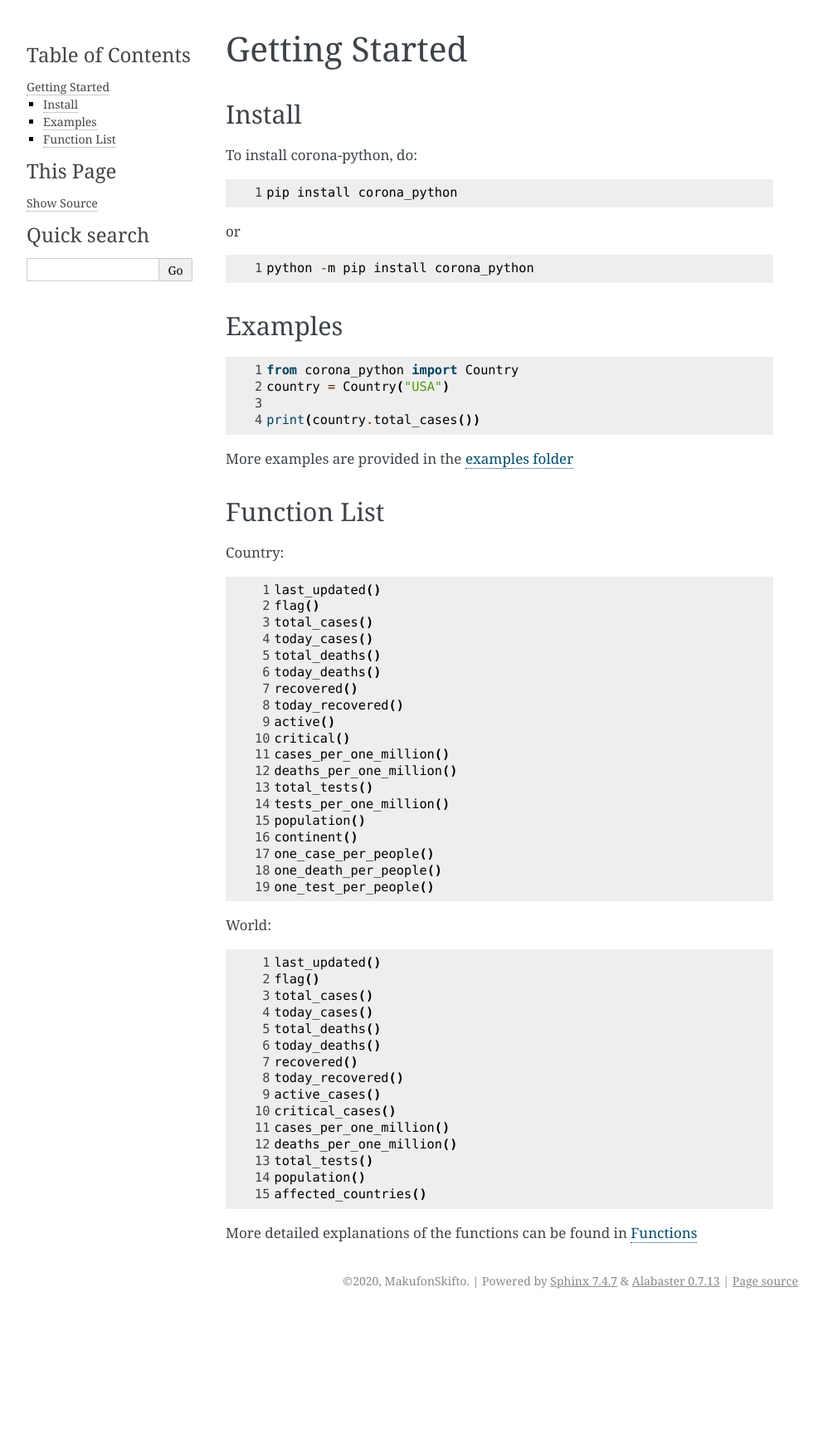
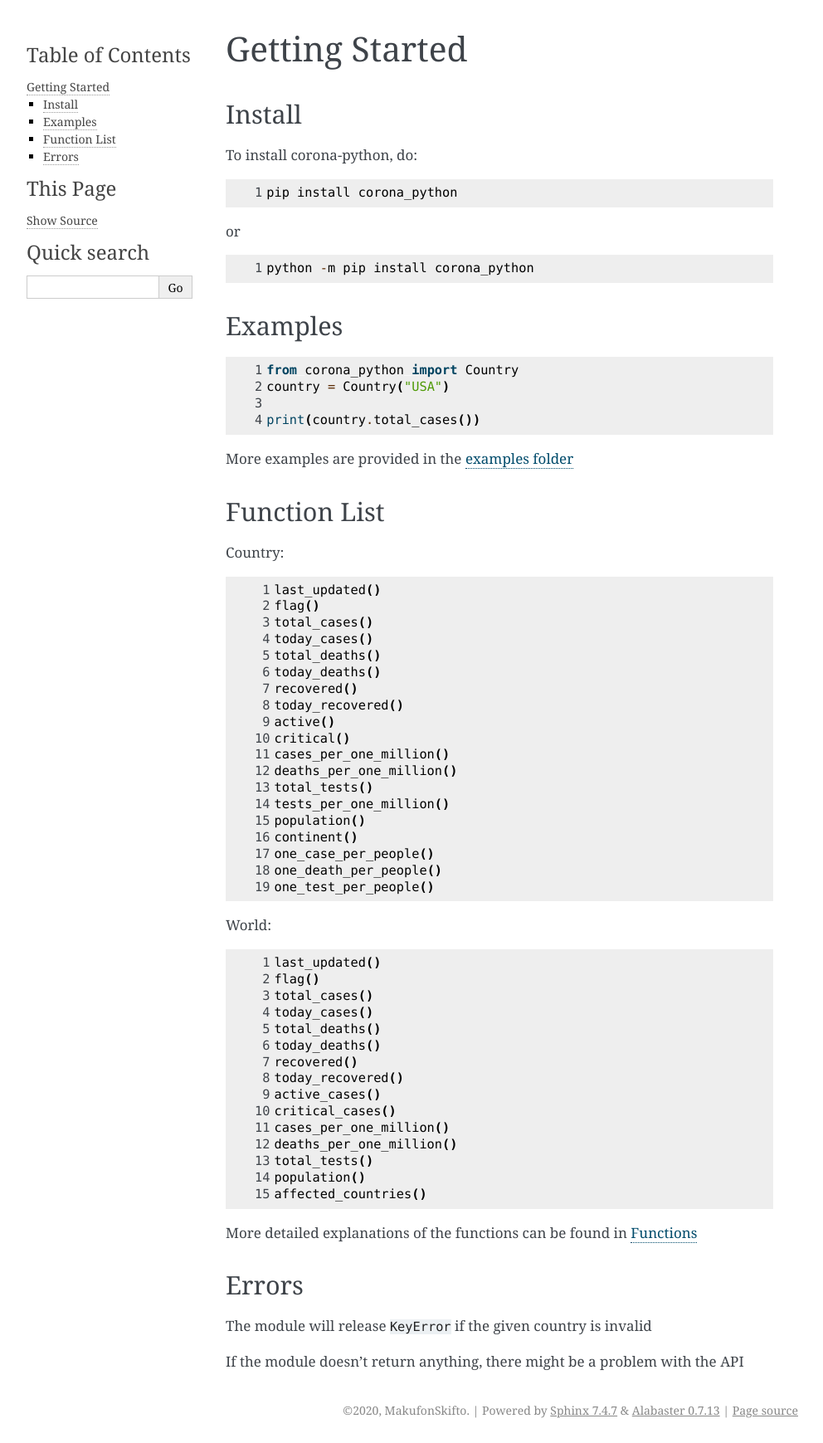
Before and after one commit to mrsrmn/corona-python, a Sphinx documentation site: the page built from docs/source/install.rst, in a window 1280 px wide. Shown: the whole page at 83% size, without its empty margins (148-1140 px from the left). Built offline with Sphinx 7.4.7, drawn with Linux system fonts in a browser that asks for light colours; before the commit the page ends 1583 px from its top, so only the background shows below that.

Commit message:
Changed README.md and added Errors page to the docs

```diff
--- a/docs/source/install.rst
+++ b/docs/source/install.rst
@@ -85,3 +85,10 @@ World:
 
 
 More detailed explanations of the functions can be found in `Functions <https://corona-python.readthedocs.io>`_
+
+Errors
+-----------------
+
+The module will release ``KeyError`` if the given country is invalid
+
+If the module doesn't return anything, there might be a problem with the API
```
Also changed, not shown: README.md (+6 -0 lines).
